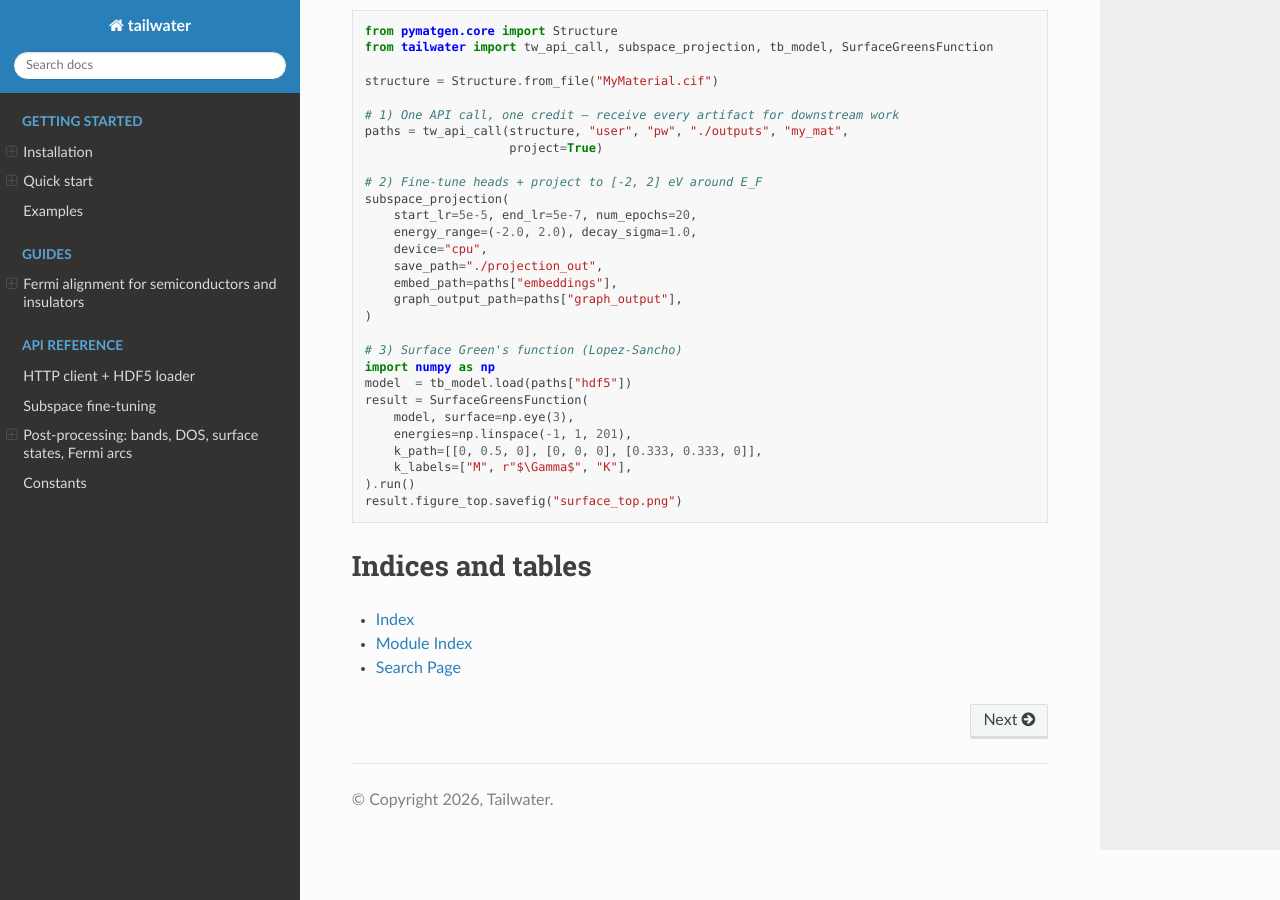
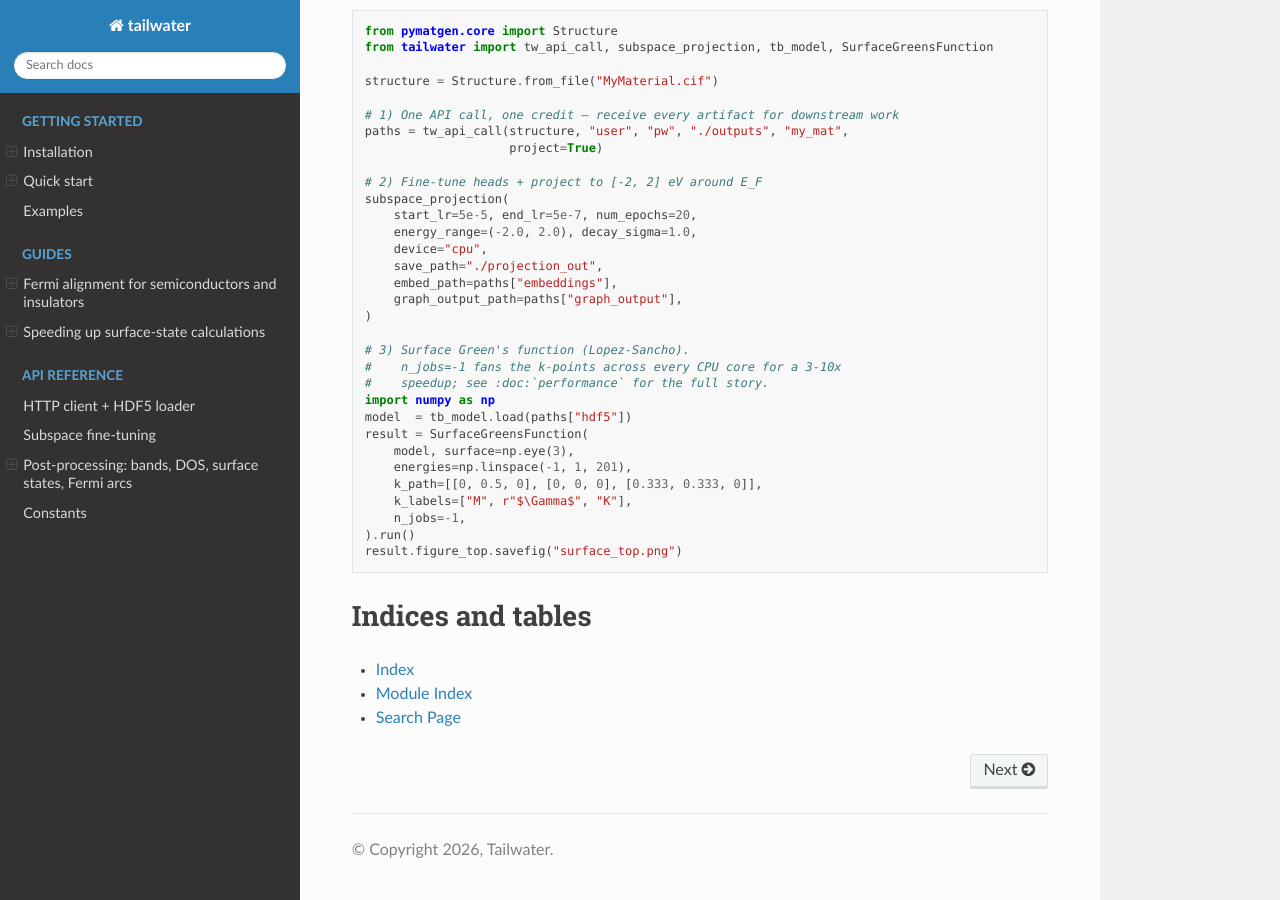
Before and after one commit to alextyner-tailwater/Tailwater, a Sphinx documentation site: the page built from docs/index.rst, in a window 1280 px wide and 900 px high, scrolled down 732 px. Built offline with Sphinx 7.4.7 and the Read the Docs theme 3.1.0, drawn with Linux system fonts in a browser that asks for light colours.

Commit message:
docs: add performance guide; show n_jobs=-1 in every SurfaceGF example
The 0.4.2 SurfaceGreensFunction / FermiArcMap parallelism (n_jobs)
and energy-batching (chunk_size) knobs are docstring-only on the
class itself. This commit adds a customer-facing narrative guide
covering when and why to use them, plus a measured speedup table
on a Bi2Se3 slab.

Also threads n_jobs=-1 through every SurfaceGreensFunction call site
in the Sphinx narrative (index.rst quickstart snippet, quickstart.rst
worked recipe, fermi_alignment.rst surface-state example) and in
examples/03_surface_analysis.py — so the "recommended" pattern shows
up the moment a customer reads anything.

Co-Authored-By: Claude Opus 4.7 (1M context) <noreply@anthropic.com>

```diff
--- a/docs/fermi_alignment.rst
+++ b/docs/fermi_alignment.rst
@@ -169,6 +169,7 @@ Worked patterns
         energies=np.linspace(-0.5, +0.5, 201),     # ±0.5 eV around the VBM
         k_path=[[0, 0.5, 0], [0, 0, 0], [0.333, 0.333, 0]],
         k_labels=["M", r"$\Gamma$", "K"],
+        n_jobs=-1,                                 # see :doc:`performance`
     ).run()
     sgf.figure_top.savefig("surface_top.png")
 
--- a/docs/index.rst
+++ b/docs/index.rst
@@ -62,7 +62,9 @@ Quick start
         graph_output_path=paths["graph_output"],
     )
 
-    # 3) Surface Green's function (Lopez-Sancho)
+    # 3) Surface Green's function (Lopez-Sancho).
+    #    n_jobs=-1 fans the k-points across every CPU core for a 3-10x
+    #    speedup; see :doc:`performance` for the full story.
     import numpy as np
     model  = tb_model.load(paths["hdf5"])
     result = SurfaceGreensFunction(
@@ -70,6 +72,7 @@ Quick start
         energies=np.linspace(-1, 1, 201),
         k_path=[[0, 0.5, 0], [0, 0, 0], [0.333, 0.333, 0]],
         k_labels=["M", r"$\Gamma$", "K"],
+        n_jobs=-1,
     ).run()
     result.figure_top.savefig("surface_top.png")
 
@@ -90,6 +93,7 @@ Quick start
    :hidden:
 
    fermi_alignment
+   performance
 
 
 .. toctree::
--- a/docs/quickstart.rst
+++ b/docs/quickstart.rst
@@ -85,12 +85,14 @@ natural reference — see :doc:`fermi_alignment` for the full guide.
     dos = BulkDOS(model, k_mesh=(8, 8, 8), energies=(-4, 4)).run()
     dos.figure.savefig("bulk_dos.png")
 
-    # Surface Green's function (Lopez-Sancho)
+    # Surface Green's function (Lopez-Sancho).
+    # n_jobs=-1 parallelizes across every CPU core — see :doc:`performance`.
     sgf = SurfaceGreensFunction(
         model, surface=np.eye(3),
         energies=np.linspace(-1, 1, 201),
         k_path=[[0, 0.5, 0], [0, 0, 0], [0.333, 0.333, 0]],
         k_labels=["M", r"$\Gamma$", "K"],
+        n_jobs=-1,
     ).run()
     sgf.figure_top.savefig("surface_top.png")
 
```
Also changed, not shown: docs/performance.rst (added, +136 -0 lines), 1 other file.
